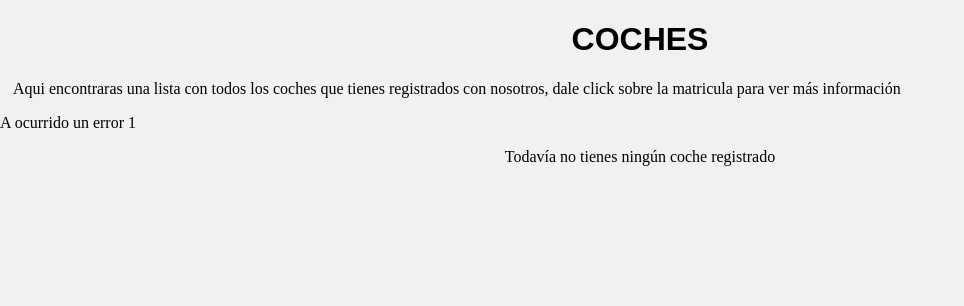
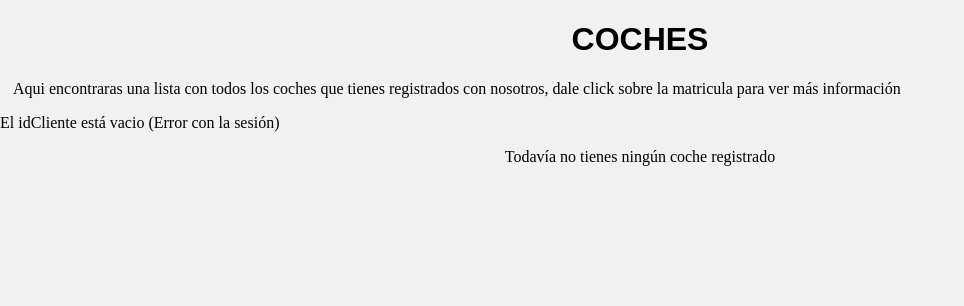
Before and after one commit to PabloSR06/ProyectApp, a PHP site: page /pages/cars.php in a window 1280 px wide. Shown: the top 306 px of the page, without its empty margins (0-964 px from the left). Run offline with PHP 8.4, Linux system fonts and the light colour scheme; the template is opened without the code that fills it, so the values that code supplies are empty.

Commit message:
error definition

```diff
--- a/pages/cars.php
+++ b/pages/cars.php
@@ -41,7 +41,7 @@
                 if(isset($_SESSION['idClient']) ){
                     $json =  query_cars2($db, $_SESSION['idClient']);
                 }else{
-                    echo "A ocurrido un error 1";
+                    echo "El idCliente está vacio (Error con la sesión)";
                 }
             } catch (\Throwable $th) {
                 echo "A ocurrido un error";
```
